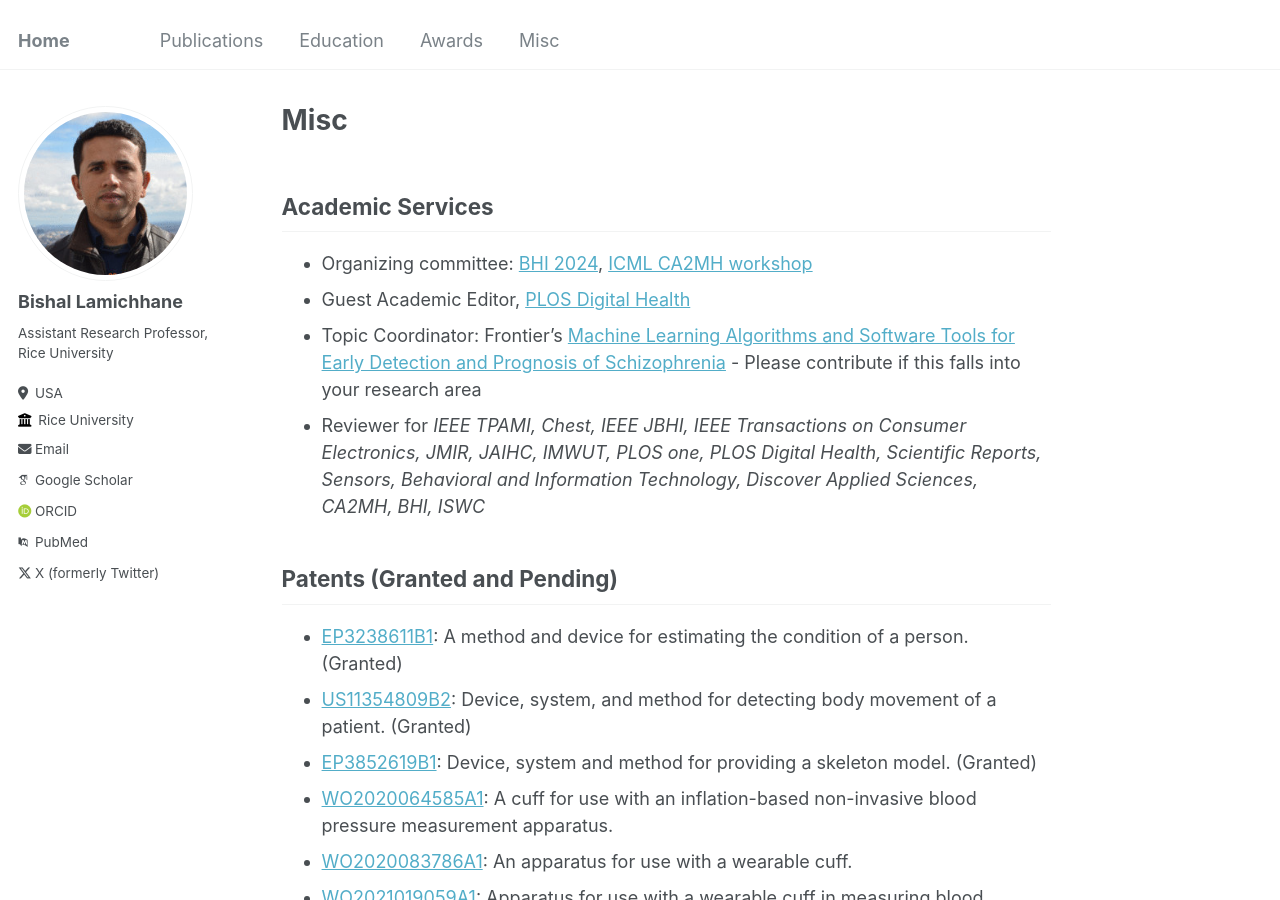
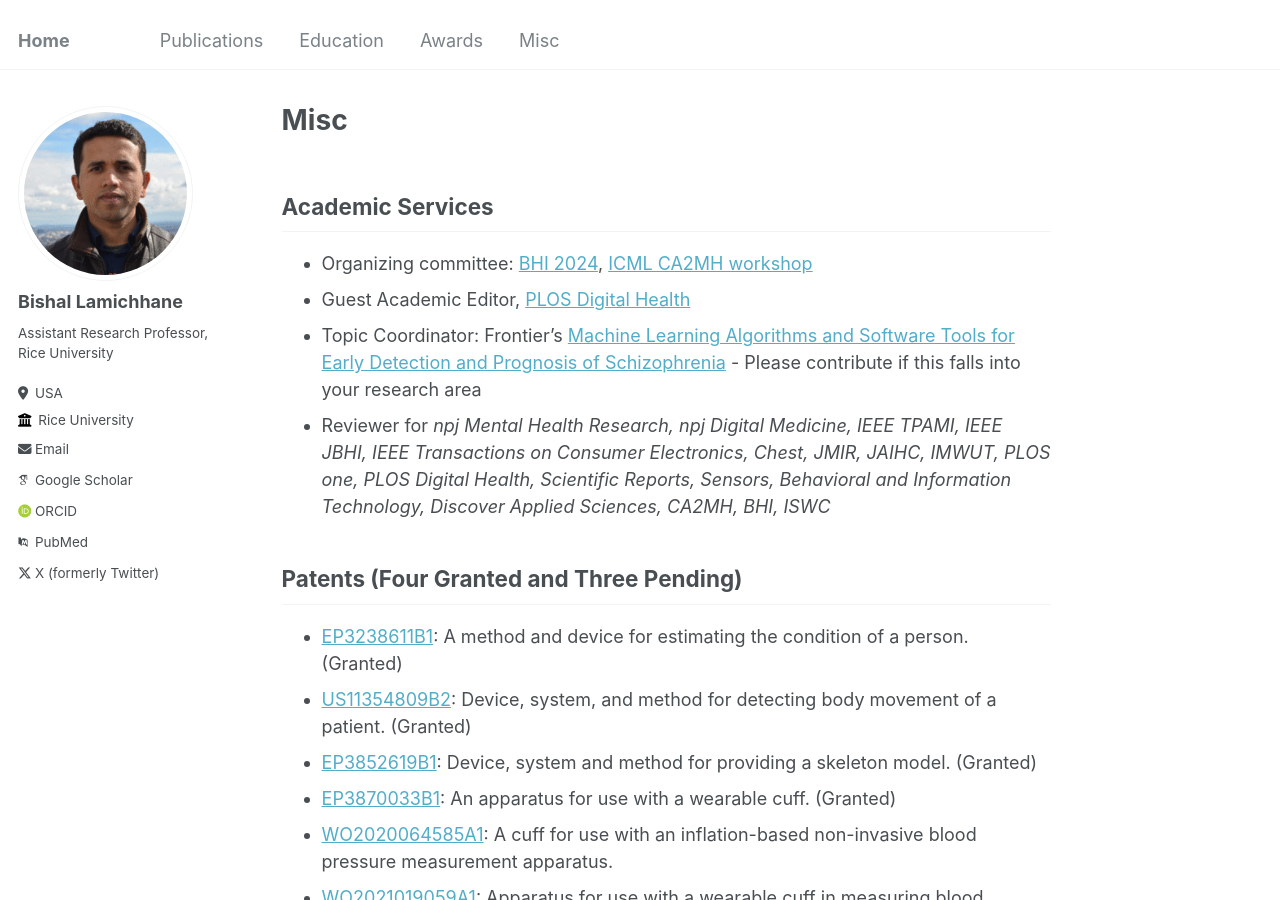
Before and after one commit to lbishal/lbishal.github.io, a Jekyll site: the page built from _pages/misc.md, in a window 1280 px wide and 900 px high. Built offline with Jekyll 4.4.1, drawn with Linux system fonts in a browser that asks for light colours; some web fonts are replaced.

Commit message:
misc updatea

```diff
--- a/_pages/misc.md
+++ b/_pages/misc.md
@@ -11,14 +11,14 @@ redirect_from:
 * Organizing committee: [BHI 2024](https://bhi.embs.org/2024), [ICML CA2MH workshop](https://sites.google.com/view/ca2mh/)
 * Guest Academic Editor, [PLOS Digital Health](https://journals.plos.org/digitalhealth/)
 * Topic Coordinator: Frontier's [Machine Learning Algorithms and Software Tools for Early Detection and Prognosis of Schizophrenia](https://www.frontiersin.org/research-topics/67505/machine-learning-algorithms-and-software-tools-for-early-detection-and-prognosis-of-schizophrenia) - Please contribute if this falls into your research area
-* Reviewer for <em> IEEE TPAMI, Chest, IEEE JBHI, IEEE Transactions on Consumer Electronics, JMIR, JAIHC, IMWUT, PLOS one, PLOS Digital Health, Scientific Reports, Sensors, Behavioral and Information Technology, Discover Applied Sciences, CA2MH, BHI, ISWC </em>
+* Reviewer for <em> npj Mental Health Research, npj Digital Medicine, IEEE TPAMI, IEEE JBHI, IEEE Transactions on Consumer Electronics, Chest, JMIR, JAIHC, IMWUT, PLOS one, PLOS Digital Health, Scientific Reports, Sensors, Behavioral and Information Technology, Discover Applied Sciences, CA2MH, BHI, ISWC </em>
 
-## Patents (Granted and Pending)
+## Patents (Four Granted and Three Pending)
 
 * [EP3238611B1](https://patents.google.com/patent/EP3238611B1/): A method and device for estimating the condition of a person. (Granted)
 * [US11354809B2](https://patents.google.com/patent/US11354809B2/): Device, system, and method for detecting body movement of a patient. (Granted)
 * [EP3852619B1](https://patents.google.com/patent/EP3852619B1/): Device, system and method for providing a skeleton model. (Granted)
+* [EP3870033B1](https://patents.google.com/patent/EP3870033B1/en): An apparatus for use with a wearable cuff. (Granted)
 * [WO2020064585A1](https://patents.google.com/patent/WO2020064585A1/en): A cuff for use with an inflation-based non-invasive blood pressure measurement apparatus.
-* [WO2020083786A1](https://patents.google.com/patent/WO2020083786A1/en): An apparatus for use with a wearable cuff.
 * [WO2021019059A1](https://patents.google.com/patent/WO2021019059A1): Apparatus for use with a wearable cuff in measuring blood pressure.
 * [WO2021069408A1](https://patents.google.com/patent/WO2021069408A1): A system and method for scheduling blood pressure measurements.
```
